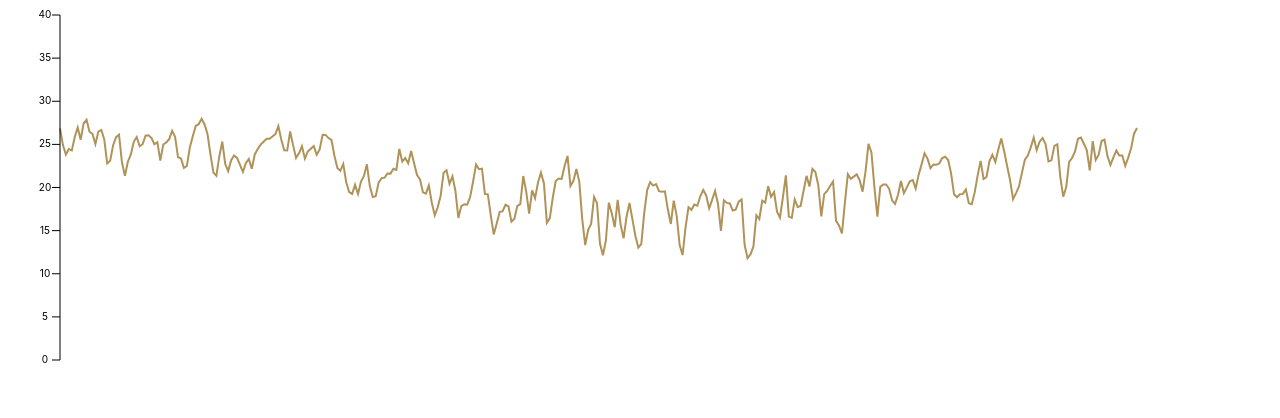
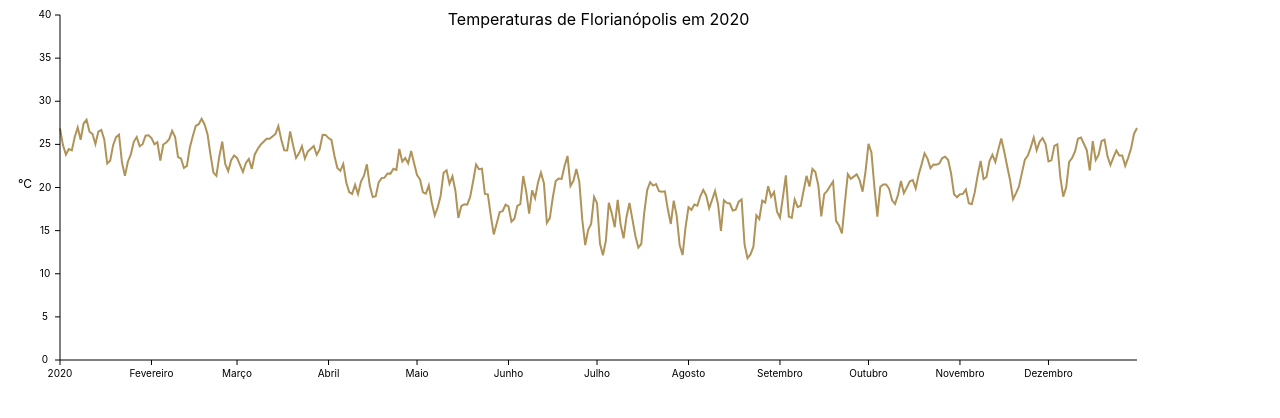
Before and after one commit to SClovesgtx/d3-line-chart, a React (Create React App) app: page / in a window 1280 px wide. Shown: the top 418 px of the page. Built offline with nearby package versions, Linux system fonts and the light colour scheme.

Commit message:
added legend

```diff
--- a/src/App.jsx
+++ b/src/App.jsx
@@ -60,7 +60,7 @@ class App extends Component {
         transform: `translate(${dimensions.margin.left}px, ${dimensions.margin.top}px)`
     };
 
-    const yAccessor = d => d.temperature
+    // const yAccessor = d => d.temperature
     const xAccessor = d => d.date
 
     const yScale = d3.scaleLinear()
@@ -91,6 +91,18 @@ class App extends Component {
         return new_ticks
     }
 
+    const xAxisTicksGenerator = () => {
+      const months = ["2020", "Fevereiro", "Março",
+                      "Abril", "Maio", "Junho", "Julho",
+                      "Agosto", "Setembro", "Outubro",
+                      "Novembro", "Dezembro"];
+      const ticks = xScale.ticks().map(d => {
+                                          return {"month": months[d.getMonth()],
+                                                  "scaledValue": xScale(d)}
+                                       })
+      return ticks
+    }
+
     return (
       <svg width={dimensions.width} height={dimensions.height}>
 
@@ -105,6 +117,26 @@ class App extends Component {
               >
 
               </path>
+            }
+            {
+              <text
+                x={ -35 }
+                y={ dimensions.boundedHeight/2 }
+                style={{
+                  fontSize: "12px",
+                  textAnchor: "middle"
+                }}
+              >°C</text>
+            }
+            {
+              <text
+                x={ dimensions.boundedWidth/2 }
+                y={ 10 }
+                style={{
+                  textAnchor: "middle",
+                  fontSize: "16px"
+                }}
+              >Temperaturas de Florianópolis em 2020</text>
             }
             {/* Desenhando a linha do eixo Y */}
             {
@@ -121,7 +153,7 @@ class App extends Component {
             {
               yAxisTicksGenerator().map(tick =>
                 <>
-                  <text key={ tick.text }
+                  <text key={ tick.text + "-text" }
                         x={ -15 }
                         y={ tick.scaledValue + 3 }
                         style={{
@@ -130,11 +162,44 @@ class App extends Component {
                         }}> { tick.text } </text>
 
                   <line
-                    key={ tick.scaledValue === 0 ? '-1' : tick.scaledValue }
+                    key={ tick.text + "-line" }
                     x1={ 0 }
                     y1={ tick.scaledValue }
-                    x2={ -8 }
+                    x2={ -5 }
                     y2={ tick.scaledValue }
+                    stroke='black'
+                  />
+                </>
+              )
+            }
+            {/* Desenhando a linha do eixo X */}
+            {
+              <path
+                d={ `M 0 ${dimensions.boundedHeight} H ${dimensions.boundedHeight} ${dimensions.boundedWidth}` }
+                stroke="black"
+                fill="none"
+                strokeWidth="1"
+              >
+
+              </path>
+            }
+            {
+              xAxisTicksGenerator().map(tick =>
+                <>
+                  <text key={ tick.month + "-text" }
+                        x={ tick.scaledValue }
+                        y={ dimensions.boundedHeight + 17 }
+                        style={{
+                          fontSize: "10px",
+                          textAnchor: "middle"
+                        }}> { tick.month } </text>
+
+                  <line
+                    key={ tick.month + "-line" }
+                    x1={ tick.scaledValue }
+                    y1={ dimensions.boundedHeight }
+                    x2={ tick.scaledValue }
+                    y2={ dimensions.boundedHeight + 5 }
                     stroke='black'
                   />
                 </>
```
